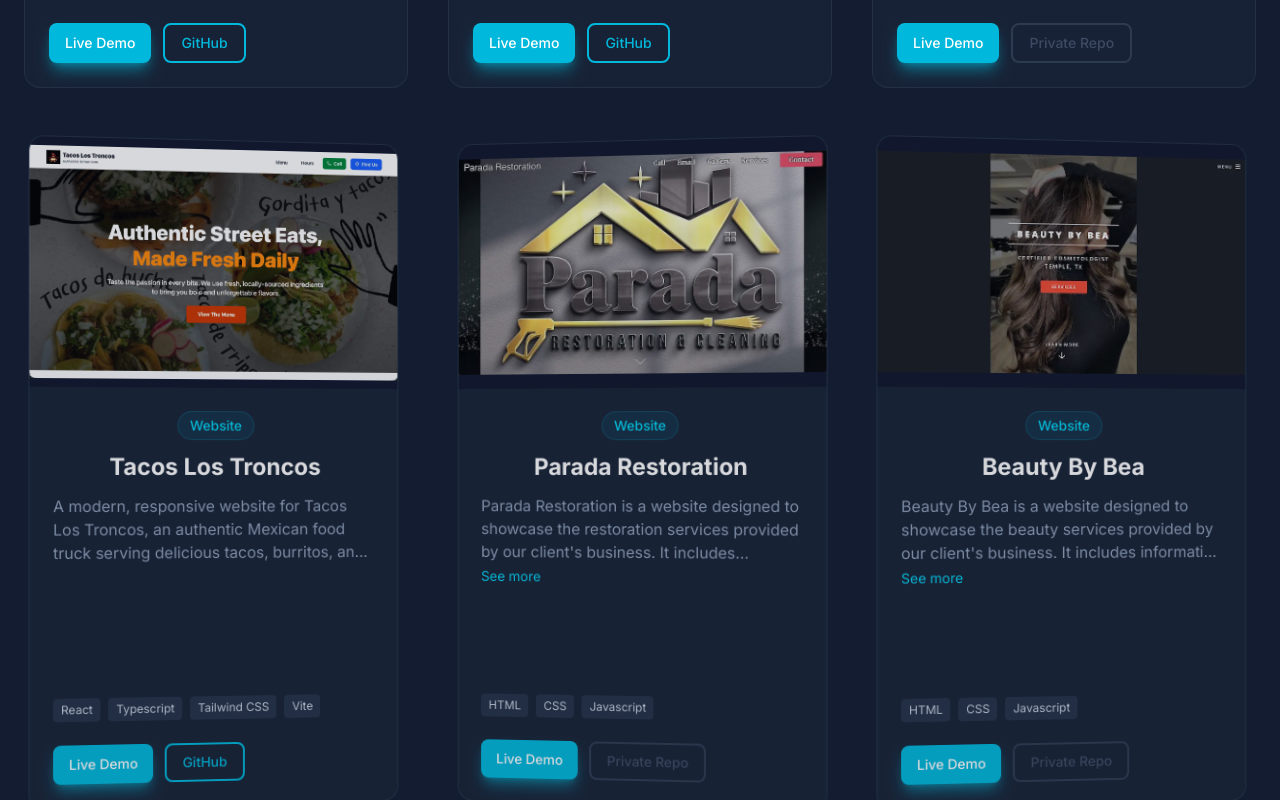
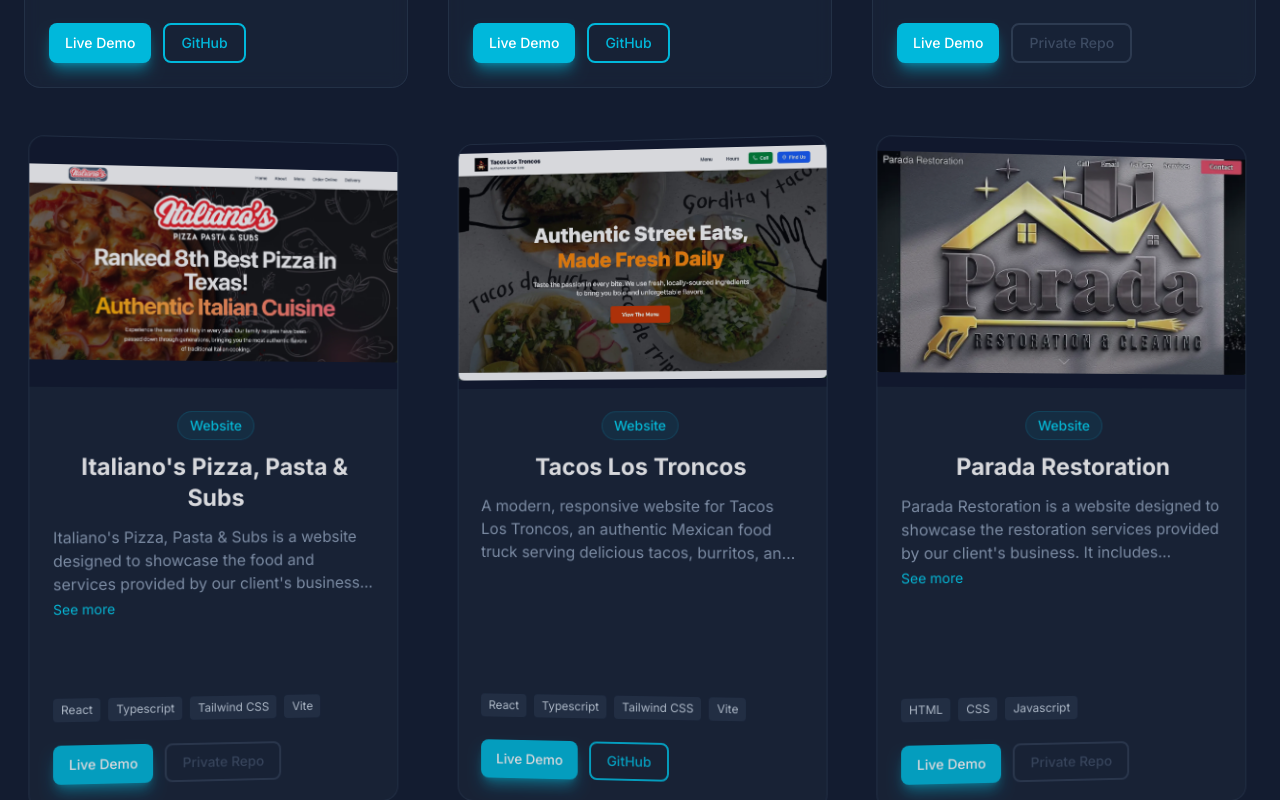
Before and after one commit to djneill/portfolio2025, a React (Vite) app: page / in a window 1280 px wide. Shown: the part 4720-5520 px from the top of the page. Built offline with nearby package versions, Linux system fonts and the light colour scheme.

Commit message:
update works

```diff
--- a/src/data/projects.ts
+++ b/src/data/projects.ts
@@ -36,6 +36,18 @@
     linkText: "islandgrinds.netlify.app",
     description:
       "808 Island Grinds is a website designed to showcase the food and services provided by our client's business. It includes information about the company, services offered, contact details, and a contact form for potential customers to get in touch.",
+  },
+  {
+    id: "3",
+    tag: "Website",
+    title: "Italiano's Pizza, Pasta & Subs",
+    img: "/images/work_images/italianos.webp",
+    languages: "React, Typescript, Tailwind CSS, Vite",
+    link: "https://italianos.netlify.app/",
+    repoLink: "",
+    linkText: "italianos.netlify.app",
+    description:
+      "Italiano's Pizza, Pasta & Subs is a website designed to showcase the food and services provided by our client's business. It includes information about the company, services offered, contact details, and a contact form for potential customers to get in touch.",
   },
   {
     id: "4",
```
Also changed, not shown: public/images/work_images/italianos.webp (added).
